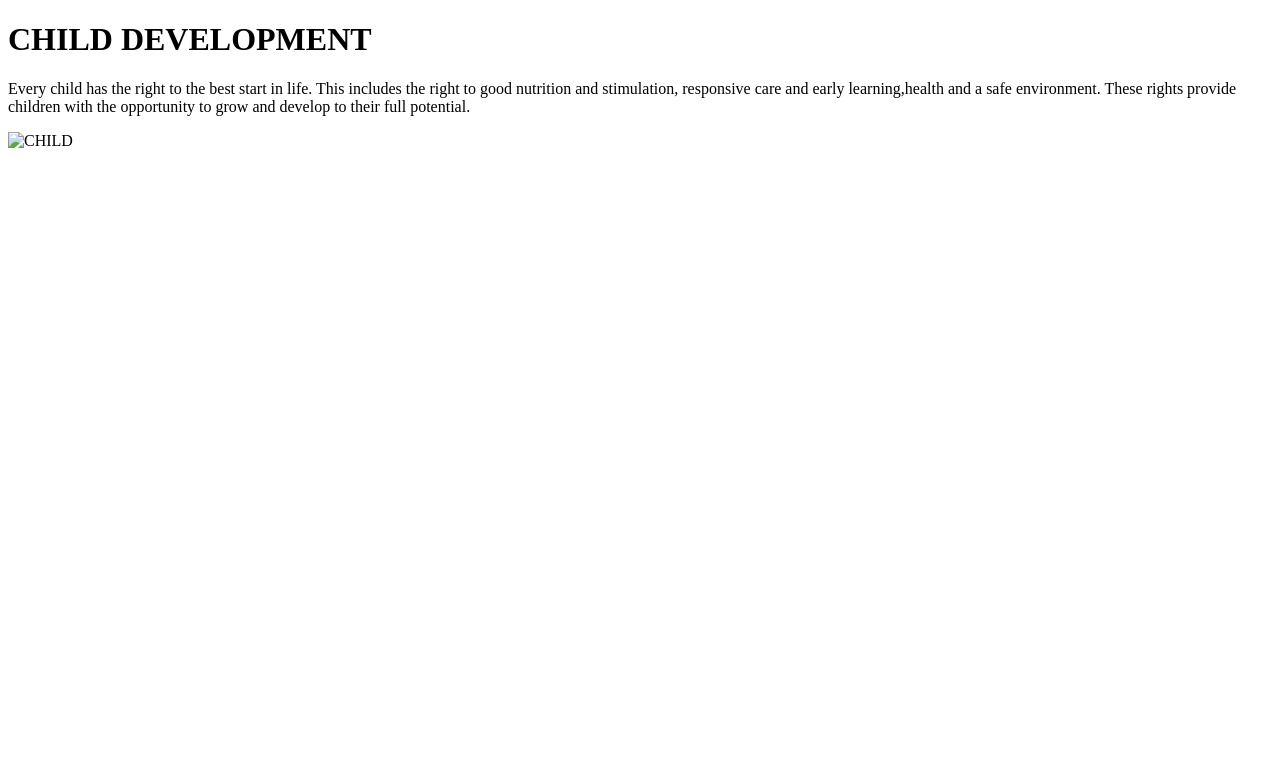
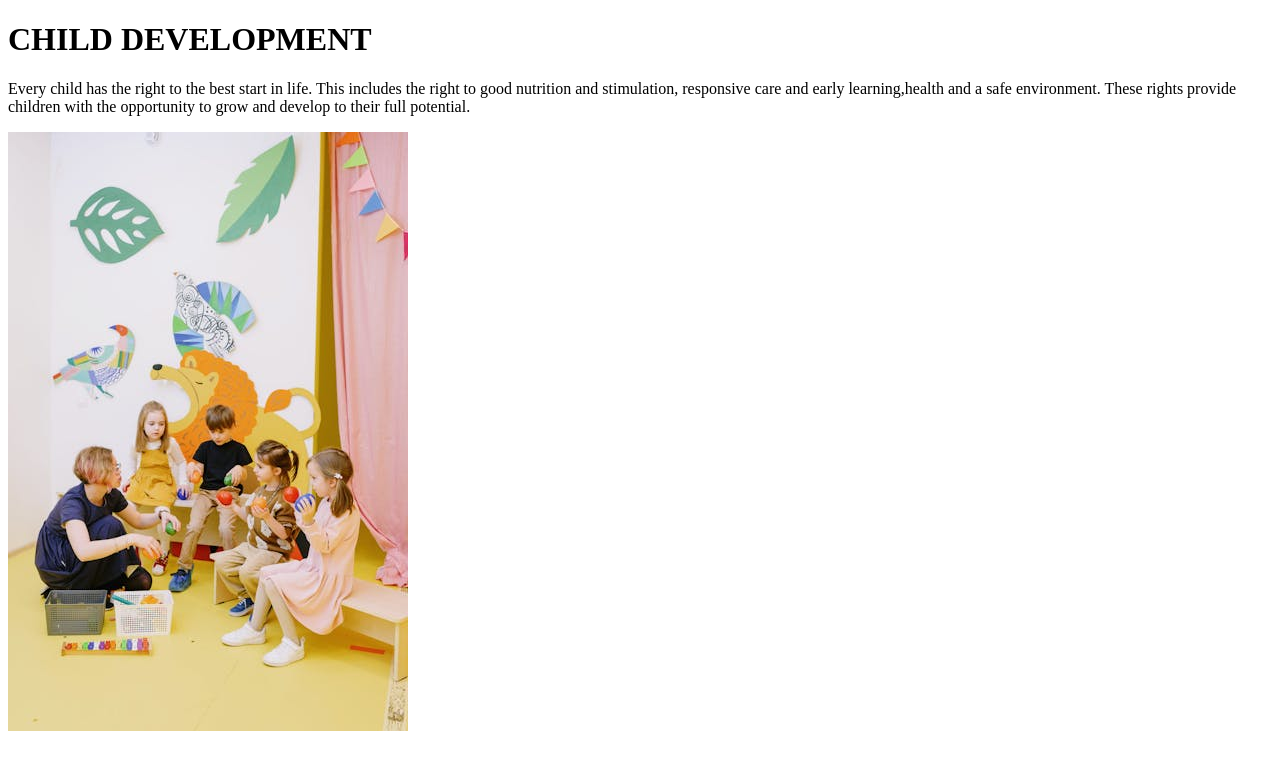
Before and after one commit to samiyatanzi/FSWD-2.2-Pro, a plain HTML site: page index.html in a window 1280 px wide. Drawn offline with Linux system fonts and the light colour scheme.

Commit message:
Fix HTML structure and update image source
Updated image source path and ensured proper HTML structure.

```diff
--- a/index.html
+++ b/index.html
@@ -8,6 +8,7 @@
 <body>
 <h1> CHILD DEVELOPMENT</h1>
 <p>Every child has the right to the best start in life. This includes the right to good nutrition and stimulation, responsive care and early learning,health and a safe environment. These rights provide children with the opportunity to grow and develop to their full potential.</p>
-<img src="image/child.jpg" alt="CHILD">
+<img src="child.jpg" alt="CHILD">
 </body>
+
 </html>
```
